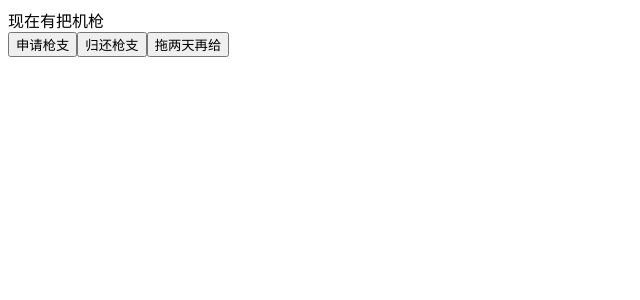
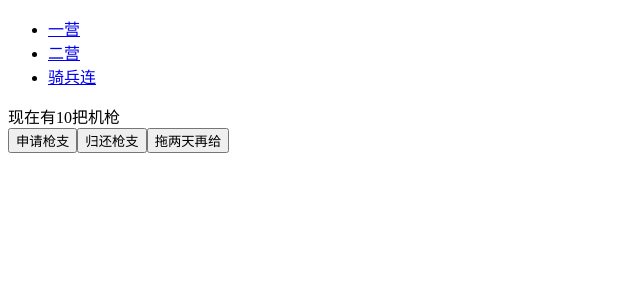
Before and after one commit to theSouthSea/react-redux-zhaopin, a React app: page / in a window 1280 px wide. Shown: the top 300 px of the page, without its empty margins (0-640 px from the left). Built offline with nearby package versions, Linux system fonts and the light colour scheme.

Commit message:
react-router4的简单使用

```diff
--- a/src/index.js
+++ b/src/index.js
@@ -4,12 +4,42 @@
 import { createStore, applyMiddleware, compose } from 'redux';
 import { Provider } from 'react-redux';
 import thunk from 'redux-thunk';
+import { BrowserRouter, Route, Link } from 'react-router-dom';
 import registerServiceWorker from './registerServiceWorker';
 import { counter } from './index.redux.js';
 const store = createStore(counter, compose(applyMiddleware(thunk),
     window.devToolsExtension ? window.devToolsExtension() : f => f
 ));
-ReactDOM.render(<Provider store={ store }>
-                  <APP />
-                </Provider>, document.getElementById('root'))
+function Erying() {
+    return <h1>二营</h1>
+}
+function Qibinglian() {
+    return <h1>骑兵连</h1>
+}
+ReactDOM.render((<Provider store={ store }>
+                   <BrowserRouter>
+                     <div>
+                       <ul>
+                         <li>
+                           <Link to="">
+                             一营
+                           </Link>
+                         </li>
+                         <li>
+                           <Link to="/erying">
+                             二营
+                           </Link>
+                         </li>
+                         <li>
+                           <Link to="/qibinglian">
+                             骑兵连
+                           </Link>
+                         </li>
+                       </ul>
+                       <Route path="/" exact component={ APP }></Route>
+                       <Route path="/erying" component={ Erying }></Route>
+                       <Route path="/qibinglian" component={ Qibinglian }></Route>
+                     </div>
+                   </BrowserRouter>
+                 </Provider>), document.getElementById('root'))
 registerServiceWorker();
```
Also changed, not shown: src/App.js (+2 -13 lines).
